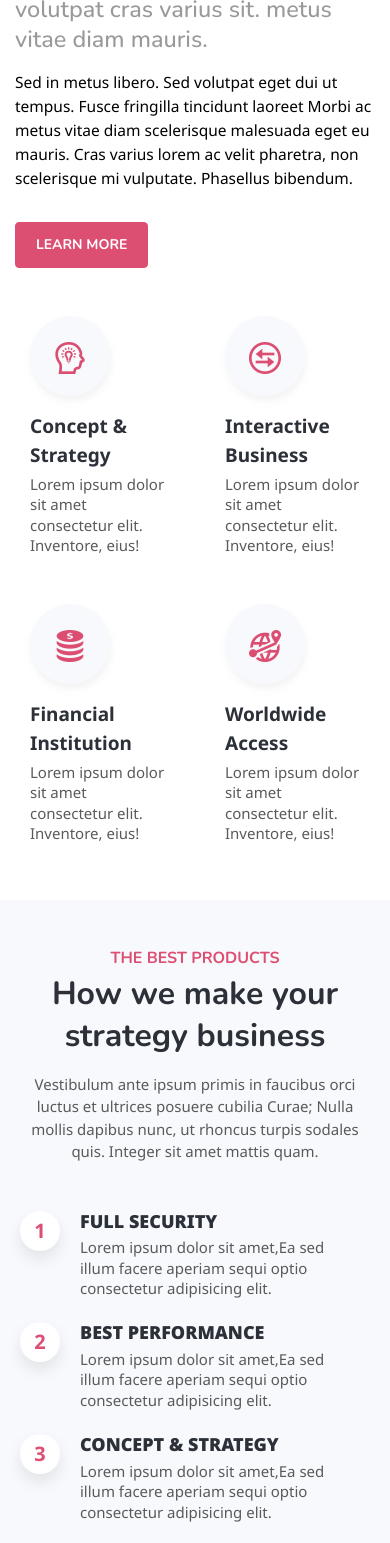
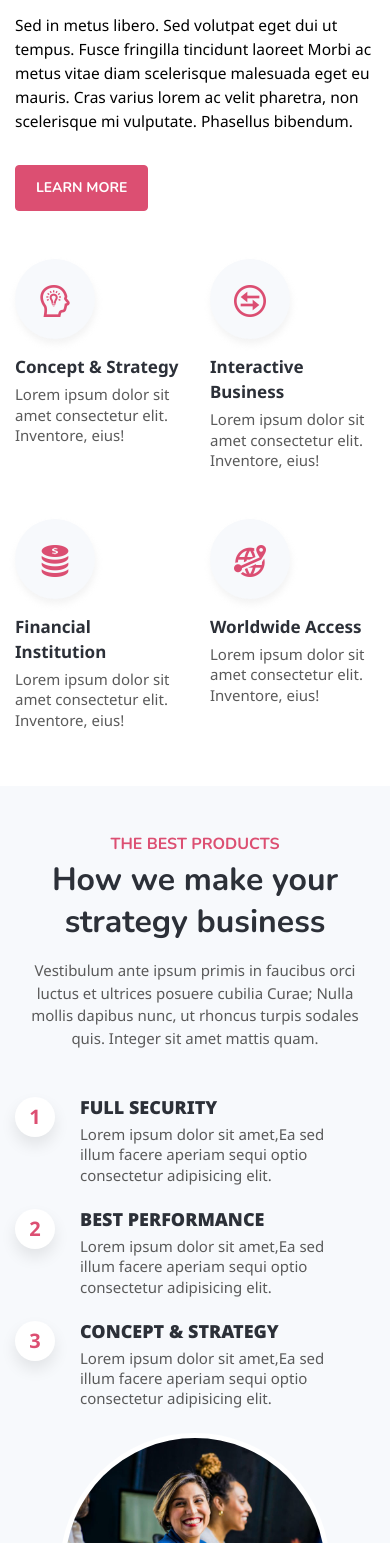
Before and after one commit to MinhNguyen153216/Capstone, a plain HTML site: page services.html in a window 390 px wide. Shown: the part 360-1903 px from the top of the page. Drawn offline with nearby package versions, Linux system fonts and the light colour scheme; some packages are replaced by stand-ins of ours; a script that the page names is missing.

Commit message:
service:last commit

```diff
--- a/css/services-style.css
+++ b/css/services-style.css
@@ -1162,6 +1162,49 @@ h6 {
     width: 30%;
   }
 }
+@media screen and (max-width: 415px) {
+  .service{
+    padding-top: 48px;
+  }
+  .service .left-col h3{
+    font-size: 26px;
+    margin-bottom: 15px;
+  }
+  .service .left-col h5 {
+    font-size: 19.5px;
+    margin-top: 8px;
+  }
+  .service .right-col .item{
+    padding-left: 15px;
+    padding-right: 15px;
+  }
+  .service .right-col .item h4{
+    font-size: calc(1.2rem + 0.3vw);
+  }
+  .service .right-col .item h4 a {
+    font-size: 17px;
+    line-height: 24px;
+  }
+  .product .item{
+    margin-left: -15px;
+    margin-right: -15px;
+  }
+  .product .item .item-right-side {
+    padding-left: 20px;
+  }
+  .product .padding-middle-item {
+    margin: 0 auto;
+  }
+  .feature .item{
+    padding: 16px;
+  }
+  .feature .item h3{
+    font-size: 26px;
+  }
+  .footer .email button{
+    width: 20%;
+  }
+}
 
 /* Animate here -------------------------------------------*/
 @keyframes someAnimation {
```
